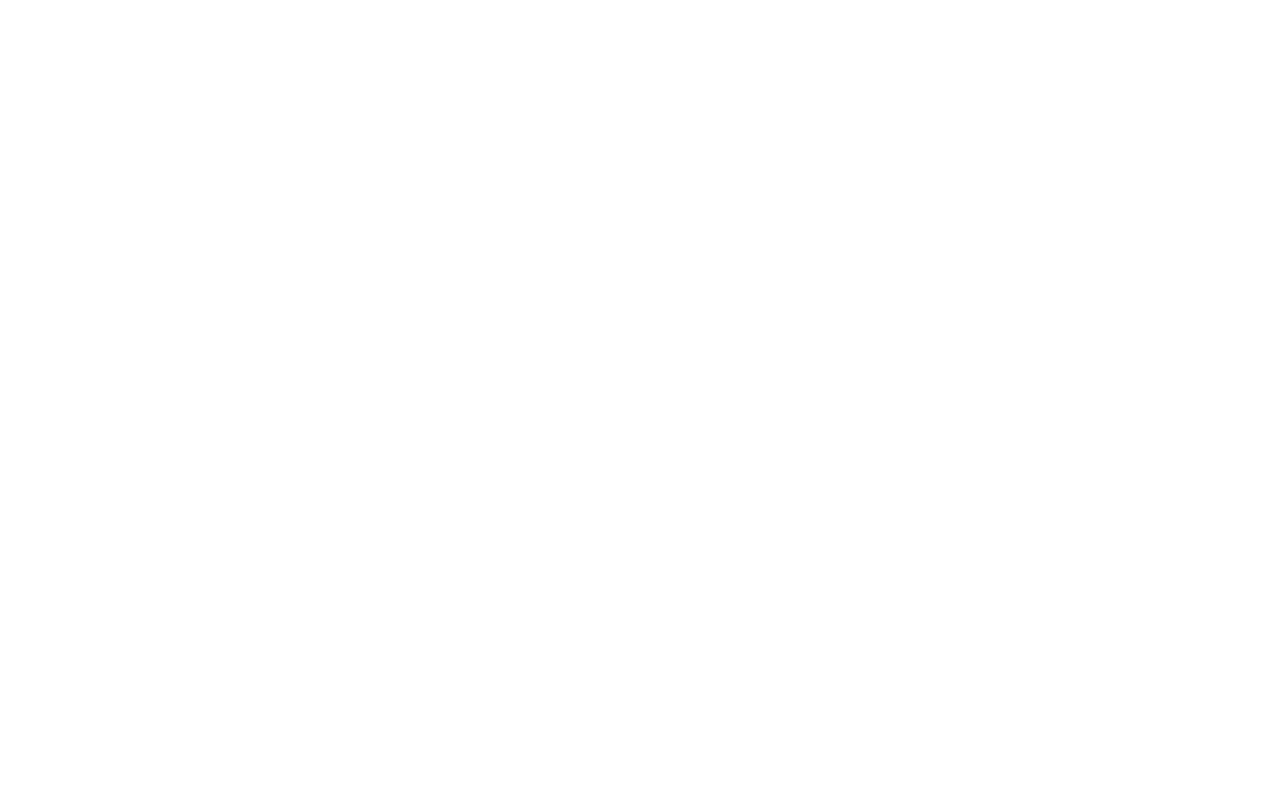
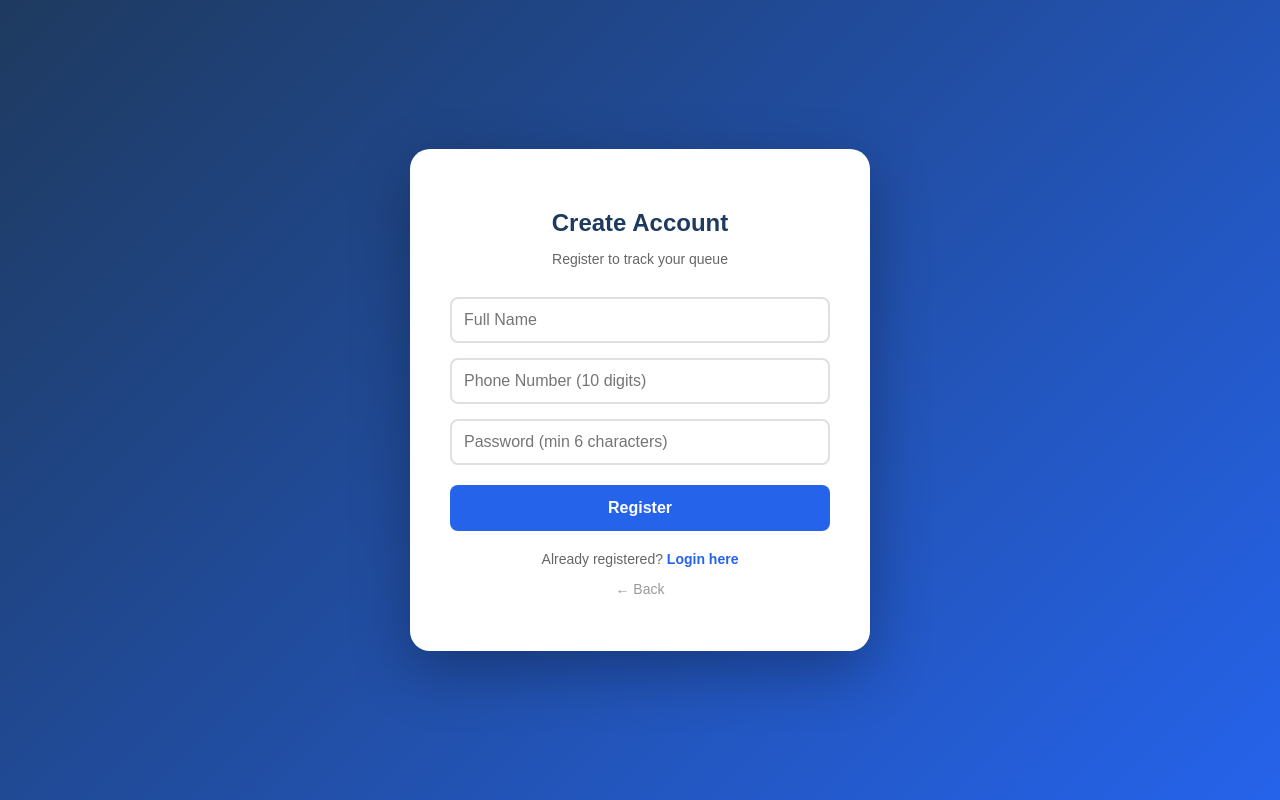
Before and after one commit to Kha-Sha/hospital-queue, a React (Create React App) app: page /patient-register in a window 1280 px wide. Before the commit this address had no page. Built offline with nearby package versions, Linux system fonts and the light colour scheme.

Commit message:
fully working queue system with auth

```diff
--- a/src/App.js
+++ b/src/App.js
@@ -3,6 +3,7 @@
 
 const Home = React.lazy(() => import('./pages/Home'));
 const PatientLogin = React.lazy(() => import('./pages/PatientLogin'));
+const PatientRegister = React.lazy(() => import('./pages/PatientRegister'));
 const PatientDashboard = React.lazy(() => import('./pages/PatientDashboard'));
 const AdminLogin = React.lazy(() => import('./pages/AdminLogin'));
 const AdminDashboard = React.lazy(() => import('./pages/AdminDashboard'));
@@ -10,10 +11,11 @@
 function App() {
   return (
     <Router>
-      <React.Suspense fallback={<div>Loading...</div>}>
+      <React.Suspense fallback={<div style={{display:'flex',justifyContent:'center',alignItems:'center',minHeight:'100vh',fontSize:'18px'}}>Loading...</div>}>
         <Routes>
           <Route path="/" element={<Home />} />
           <Route path="/patient-login" element={<PatientLogin />} />
+          <Route path="/patient-register" element={<PatientRegister />} />
           <Route path="/patient-dashboard" element={<PatientDashboard />} />
           <Route path="/admin-login" element={<AdminLogin />} />
           <Route path="/admin-dashboard" element={<AdminDashboard />} />
--- a/src/pages/AdminLogin.js
+++ b/src/pages/AdminLogin.js
@@ -1,10 +1,27 @@
 import React, { useState } from 'react';
 import { useNavigate } from 'react-router-dom';
+import { auth } from '../firebase';
+import { signInWithEmailAndPassword } from 'firebase/auth';
 
 function AdminLogin() {
   const navigate = useNavigate();
   const [phone, setPhone] = useState('');
   const [password, setPassword] = useState('');
+  const [error, setError] = useState('');
+  const [loading, setLoading] = useState(false);
+
+  const handleLogin = async (e) => {
+    e.preventDefault();
+    setError('');
+    setLoading(true);
+    try {
+      await signInWithEmailAndPassword(auth, phone + '@hospital-admin.com', password);
+      navigate('/admin-dashboard');
+    } catch (err) {
+      setError('Invalid credentials. Please try again.');
+    }
+    setLoading(false);
+  };
 
   return (
     <div style={{
@@ -29,19 +46,19 @@
           Hospital administration access only
         </p>
 
+        {error && <p style={{ color: 'red', textAlign: 'center', marginBottom: '15px', fontSize: '14px' }}>{error}</p>}
+
+        <form onSubmit={handleLogin}>
           <input
             type="tel"
             placeholder="Staff Phone Number"
             value={phone}
             onChange={(e) => setPhone(e.target.value)}
+            required
             style={{
-            width: '100%',
-            padding: '12px',
-            marginBottom: '15px',
-            border: '2px solid #e0e0e0',
-            borderRadius: '8px',
-            fontSize: '16px',
-            boxSizing: 'border-box'
+              width: '100%', padding: '12px', marginBottom: '15px',
+              border: '2px solid #e0e0e0', borderRadius: '8px',
+              fontSize: '16px', boxSizing: 'border-box'
             }}
           />
           <input
@@ -49,29 +66,25 @@
             placeholder="Password"
             value={password}
             onChange={(e) => setPassword(e.target.value)}
+            required
             style={{
-            width: '100%',
-            padding: '12px',
-            marginBottom: '20px',
-            border: '2px solid #e0e0e0',
-            borderRadius: '8px',
-            fontSize: '16px',
-            boxSizing: 'border-box'
+              width: '100%', padding: '12px', marginBottom: '20px',
+              border: '2px solid #e0e0e0', borderRadius: '8px',
+              fontSize: '16px', boxSizing: 'border-box'
             }}
           />
-        <button style={{
-          width: '100%',
-          padding: '14px',
-          background: '#1e3a5f',
-          color: 'white',
-          border: 'none',
-          borderRadius: '8px',
-          fontSize: '16px',
-          fontWeight: 'bold',
-          cursor: 'pointer'
+          <button
+            type="submit"
+            disabled={loading}
+            style={{
+              width: '100%', padding: '14px',
+              background: loading ? '#6b7280' : '#1e3a5f',
+              color: 'white', border: 'none', borderRadius: '8px',
+              fontSize: '16px', fontWeight: 'bold', cursor: 'pointer'
             }}>
-          Login
+            {loading ? 'Logging in...' : 'Login'}
           </button>
+        </form>
 
         <p style={{ textAlign: 'center', marginTop: '20px', fontSize: '14px' }}>
           <span onClick={() => navigate('/')} style={{ color: '#999', cursor: 'pointer' }}>← Back</span>
--- /dev/null
+++ b/src/pages/PatientRegister.js
@@ -0,0 +1,140 @@
+import React, { useState } from 'react';
+import { useNavigate } from 'react-router-dom';
+import { auth, db } from '../firebase';
+import { createUserWithEmailAndPassword } from 'firebase/auth';
+import { doc, setDoc } from 'firebase/firestore';
+
+function PatientRegister() {
+  const navigate = useNavigate();
+  const [name, setName] = useState('');
+  const [phone, setPhone] = useState('');
+  const [password, setPassword] = useState('');
+  const [error, setError] = useState('');
+  const [loading, setLoading] = useState(false);
+
+  const handleRegister = async (e) => {
+    e.preventDefault();
+    setError('');
+
+    if (phone.length !== 10) {
+      setError('Please enter a valid 10-digit phone number');
+      return;
+    }
+    if (password.length < 6) {
+      setError('Password must be at least 6 characters');
+      return;
+    }
+
+    setLoading(true);
+    try {
+      const userCredential = await createUserWithEmailAndPassword(
+        auth,
+        phone + '@hospital.com',
+        password
+      );
+
+      await setDoc(doc(db, 'patients', userCredential.user.uid), {
+        name: name,
+        phone: phone,
+        createdAt: new Date(),
+        role: 'patient'
+      });
+
+      navigate('/patient-dashboard');
+    } catch (err) {
+      if (err.code === 'auth/email-already-in-use') {
+        setError('This phone number is already registered. Please login.');
+      } else {
+        setError('Registration failed. Please try again.');
+      }
+    }
+    setLoading(false);
+  };
+
+  return (
+    <div style={{
+      minHeight: '100vh',
+      background: 'linear-gradient(135deg, #1e3a5f 0%, #2563eb 100%)',
+      display: 'flex',
+      alignItems: 'center',
+      justifyContent: 'center',
+      fontFamily: 'Arial, sans-serif'
+    }}>
+      <div style={{
+        background: 'white',
+        borderRadius: '20px',
+        padding: '40px',
+        width: '90%',
+        maxWidth: '380px',
+        boxShadow: '0 20px 60px rgba(0,0,0,0.3)'
+      }}>
+        <h2 style={{ color: '#1e3a5f', textAlign: 'center', marginBottom: '8px' }}>Create Account</h2>
+        <p style={{ color: '#666', textAlign: 'center', marginBottom: '30px', fontSize: '14px' }}>Register to track your queue</p>
+
+        {error && <p style={{ color: 'red', textAlign: 'center', marginBottom: '15px', fontSize: '14px' }}>{error}</p>}
+
+        <form onSubmit={handleRegister}>
+          <input
+            type="text"
+            placeholder="Full Name"
+            value={name}
+            onChange={(e) => setName(e.target.value)}
+            required
+            style={{
+              width: '100%', padding: '12px', marginBottom: '15px',
+              border: '2px solid #e0e0e0', borderRadius: '8px',
+              fontSize: '16px', boxSizing: 'border-box'
+            }}
+          />
+          <input
+            type="tel"
+            placeholder="Phone Number (10 digits)"
+            value={phone}
+            onChange={(e) => setPhone(e.target.value)}
+            required
+            style={{
+              width: '100%', padding: '12px', marginBottom: '15px',
+              border: '2px solid #e0e0e0', borderRadius: '8px',
+              fontSize: '16px', boxSizing: 'border-box'
+            }}
+          />
+          <input
+            type="password"
+            placeholder="Password (min 6 characters)"
+            value={password}
+            onChange={(e) => setPassword(e.target.value)}
+            required
+            style={{
+              width: '100%', padding: '12px', marginBottom: '20px',
+              border: '2px solid #e0e0e0', borderRadius: '8px',
+              fontSize: '16px', boxSizing: 'border-box'
+            }}
+          />
+          <button
+            type="submit"
+            disabled={loading}
+            style={{
+              width: '100%', padding: '14px',
+              background: loading ? '#93c5fd' : '#2563eb',
+              color: 'white', border: 'none', borderRadius: '8px',
+              fontSize: '16px', fontWeight: 'bold', cursor: 'pointer'
+            }}>
+            {loading ? 'Creating Account...' : 'Register'}
+          </button>
+        </form>
+
+        <p style={{ textAlign: 'center', marginTop: '20px', fontSize: '14px', color: '#666' }}>
+          Already registered?{' '}
+          <span onClick={() => navigate('/patient-login')} style={{ color: '#2563eb', cursor: 'pointer', fontWeight: 'bold' }}>
+            Login here
+          </span>
+        </p>
+        <p style={{ textAlign: 'center', marginTop: '10px', fontSize: '14px' }}>
+          <span onClick={() => navigate('/')} style={{ color: '#999', cursor: 'pointer' }}>← Back</span>
+        </p>
+      </div>
+    </div>
+  );
+}
+
+export default PatientRegister;
```
Lines whose indentation alone changed are shown as unchanged.
